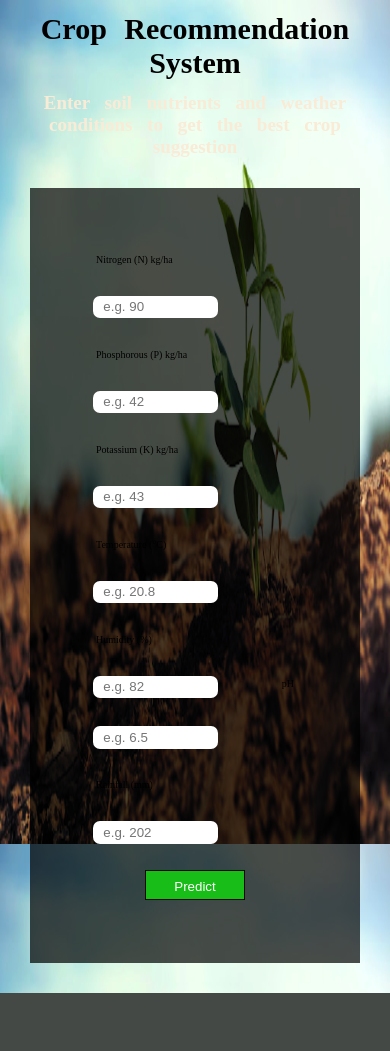
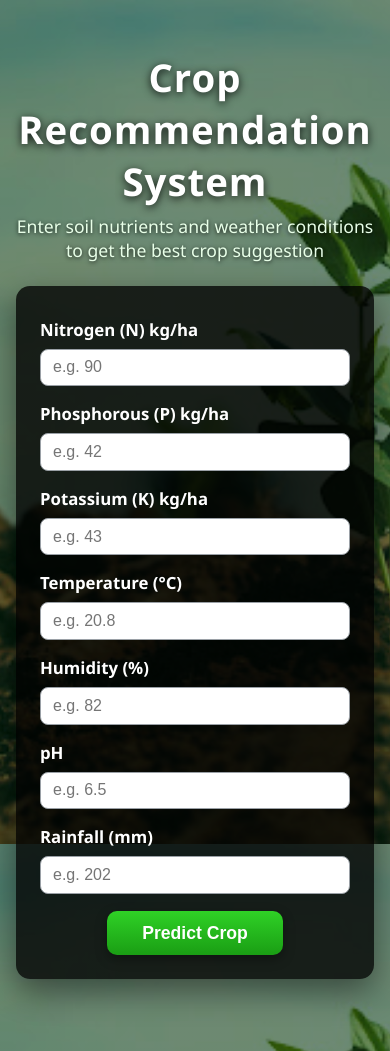
Before and after one commit to Jashwanth33/Crop-recomendation-system, a Flask app: page / in a window 390 px wide. Before the commit the page ends 993 px from the top, so only its background shows below. Run offline with Flask 3, Linux system fonts and the light colour scheme.

Commit message:
Improve UI: readable labels/contrast, modern form grid, styled result table, responsive layout

```diff
--- a/static/style.css
+++ b/static/style.css
@@ -1,110 +1,203 @@
 * {
     margin: 0;
     padding: 0;
+    box-sizing: border-box;
 }
 
 html {
-    font-size: 62.5%;
-    box-sizing: border-box;
+    font-size: 16px;
 }
 
 body {
-        background-image:url("../static/Background_image.png");
-        background-size:100%;
-        background-repeat: no-repeat;
-        background-attachment: fixed;
-        background-position: center;
-        margin: 0;
-        text-align: center;
-        overflow: hidden;
+    font-family: "Segoe UI", Arial, Helvetica, sans-serif;
+    background-image: linear-gradient(rgba(0, 40, 10, 0.55), rgba(0, 40, 10, 0.55)),
+        url("../static/Background_image.png");
+    background-size: cover;
+    background-repeat: no-repeat;
+    background-attachment: fixed;
+    background-position: center;
+    min-height: 100vh;
+    text-align: center;
+    color: #fff;
+    padding: 2rem 1rem 3rem;
 }
 
+h1 {
+    font-size: 2.4rem;
+    margin: 1.2rem 0 0.4rem;
+    letter-spacing: 1px;
+    color: #ffffff;
+    text-shadow: 0 2px 8px rgba(0, 0, 0, 0.85);
+}
+
+h3 {
+    font-size: 1.1rem;
+    font-weight: 500;
+    color: #e8ffe8;
+    text-shadow: 0 1px 4px rgba(0, 0, 0, 0.8);
+    margin-bottom: 1.5rem;
+}
+
+/* ---------- Form page ---------- */
+
+.form {
+    display: grid;
+    grid-template-columns: auto 1fr;
+    gap: 1rem 1.5rem;
+    align-items: center;
+    justify-content: center;
+    margin: 1.5rem auto;
+    max-width: 640px;
+    width: 100%;
+    padding: 2rem 2.4rem;
+    background-color: rgba(0, 0, 0, 0.78);
+    border-radius: 14px;
+    box-shadow: 0 12px 32px rgba(0, 0, 0, 0.45);
+    text-align: left;
+}
+
+.form label {
+    font-size: 1.05rem;
+    font-weight: 600;
+    color: #ffffff;
+    white-space: nowrap;
+}
+
+.form input[type="number"] {
+    width: 100%;
+    max-width: 280px;
+    padding: 0.55rem 0.75rem;
+    font-size: 1rem;
+    border: 1px solid #9aa0a6;
+    border-radius: 8px;
+    background: #ffffff;
+    color: #111111;
+}
+
+.form input[type="number"]:focus {
+    outline: 2px solid #24bd18;
+    border-color: #24bd18;
+}
+
+.form input[type="submit"],
+.button {
+    grid-column: 1 / -1;
+    justify-self: center;
+    margin-top: 0.6rem;
+    padding: 0.7rem 2.2rem;
+    font-size: 1.1rem;
+    font-weight: 700;
+    color: #ffffff;
+    background: linear-gradient(180deg, #2fd126, #1a9e14);
+    border: none;
+    border-radius: 10px;
+    cursor: pointer;
+    transition: transform 0.15s ease, box-shadow 0.15s ease;
+    box-shadow: 0 4px 12px rgba(0, 0, 0, 0.35);
+}
+
+.form input[type="submit"]:hover,
+.button:hover {
+    transform: translateY(-2px);
+    box-shadow: 0 8px 18px rgba(0, 0, 0, 0.45);
+}
+
+.form input[type="submit"]:active,
+.button:active {
+    transform: translateY(0);
+    background: linear-gradient(180deg, #6df138, #2fae1f);
+}
+
+/* ---------- Result page ---------- */
 
 .display-page {
-    background-color: rgb(197, 250, 192);
-    background-image: none;
-    color: black;
+    background: linear-gradient(160deg, #e9fbe4 0%, #c5fac0 55%, #aef0a6 100%);
+    color: #14261a;
 }
 
-
-h3 {
-    color: antiquewhite;
-    word-spacing: 10px;
-    font-size:1.9em;
+.display-page h1 {
+    color: #0d5c16;
+    text-shadow: none;
+    font-size: 2.6rem;
+    margin-top: 1.6rem;
 }
 
-
-h1 {
-    word-spacing: 10px;
-    font-size:3em;
-    margin: 0.4em;
-}
-
-.form {
-    display: flex;
-    flex-wrap: wrap; /* Allows items to wrap onto the next line */
-    justify-content: space-between; /* Distribute columns evenly */
-    margin: 30px;
-    width:fit-content;
-    padding: 50px;
-    height: 80vh;
-    background-color: rgba(0, 0, 0, 0.7);
-
-}
-
-.form label{
-    padding:1.6em;
-}
-
-
-.form input {
-    width: 50%;
-    border: 10px;
-    height:1.7em;
-
-}
-
-.box {
-    margin:1em;
-    width: fit-content;
-    border-radius: 7px;
-}
-
-input.box {
-    padding-left: 10px;
-}
-
-input[type="submit"] {
-    background: rgb(24, 189, 24);
-    border: solid 1px rgb(15, 10, 1);
-    color: white;
-    transition: all 1s;
-    width: 100px; /* Set a specific width */
-    padding: 0.8rem; /* Maintain padding */
-    margin: 12px auto; /* Center horizontally */
-    height:2.2em;
-}
-
-
-.button:hover {
-    box-shadow: 0 8px 16px 0 rgb(243, 104, 11), 0 6px 20px 0 rgba(0, 0, 0, 0.19);
-}
-
-.button:active {
-background:rgb(109, 241, 56);
+.display-page h3 {
+    color: #2a4d32;
+    text-shadow: none;
 }
 
 table {
-display: flex;
-border-collapse: collapse;
-margin: 8vh;
-justify-content: center;
-align-items: center;
+    border-collapse: collapse;
+    margin: 1.5rem auto 2rem;
+    background: #ffffff;
+    border-radius: 12px;
+    overflow: hidden;
+    box-shadow: 0 10px 26px rgba(20, 60, 25, 0.25);
+    min-width: 520px;
+    text-align: left;
 }
 
-td, th {
-border: 2px solid rgb(0, 0, 0);
-padding: 10px;
-width: auto;
-font-size: 2em;
+th, td {
+    border: none;
+    border-bottom: 1px solid #d8e8d8;
+    padding: 0.85rem 1.4rem;
+    font-size: 1.05rem;
+    color: #14261a;
 }
+
+th {
+    background: #167a20;
+    color: #ffffff;
+    font-size: 1rem;
+    letter-spacing: 0.4px;
+    text-transform: uppercase;
+}
+
+tr:nth-child(even) td {
+    background: #f2fbf1;
+}
+
+tr:last-child td {
+    border-bottom: none;
+}
+
+td:nth-child(2) {
+    font-variant-numeric: tabular-nums;
+    color: #0f3d18;
+}
+
+td:nth-child(3) {
+    font-weight: 700;
+    color: #0d5c16;
+}
+
+.form-back {
+    margin-bottom: 2.5rem;
+}
+
+@media (max-width: 640px) {
+    .form {
+        grid-template-columns: 1fr;
+        padding: 1.5rem;
+        gap: 0.5rem;
+    }
+
+    .form label {
+        margin-top: 0.5rem;
+    }
+
+    .form input[type="number"] {
+        max-width: none;
+    }
+
+    table {
+        min-width: 0;
+        width: 95%;
+    }
+
+    th, td {
+        padding: 0.6rem 0.7rem;
+        font-size: 0.95rem;
+    }
+}
--- a/templates/Result.html
+++ b/templates/Result.html
@@ -8,7 +8,7 @@
     <link rel="icon" type="image/x-icon" href="{{ url_for('static', filename='favicon.ico') }}">
 </head>
 <body class="display-page">
-    <h1>Recommended Crop : {{ cropName[0] | capitalize }}</h1>
+    <h1>Recommended Crop: {{ cropName[0] | capitalize }}</h1>
     <h3>Based on your soil and weather parameters</h3>
 
     <table>
@@ -54,7 +54,7 @@
         </tr>
     </table>
 
-    <form action="/" method="get">
+    <form class="form-back" action="/" method="get">
         <input class="button" type="submit" value="Try Another">
     </form>
 </body>
--- a/templates/index.html
+++ b/templates/index.html
@@ -15,27 +15,27 @@
 
     <form class="form" action="/predict/" method="post">
         <label for="Nitrogen">Nitrogen (N) kg/ha</label>
-        <input class="box" type="number" step="any" min="0" id="Nitrogen" name="Nitrogen" placeholder="e.g. 90" required>
+        <input type="number" step="any" min="0" id="Nitrogen" name="Nitrogen" placeholder="e.g. 90" required>
 
         <label for="Phosphorous">Phosphorous (P) kg/ha</label>
-        <input class="box" type="number" step="any" min="0" id="Phosphorous" name="Phosphorous" placeholder="e.g. 42" required>
+        <input type="number" step="any" min="0" id="Phosphorous" name="Phosphorous" placeholder="e.g. 42" required>
 
         <label for="Potassium">Potassium (K) kg/ha</label>
-        <input class="box" type="number" step="any" min="0" id="Potassium" name="Potassium" placeholder="e.g. 43" required>
+        <input type="number" step="any" min="0" id="Potassium" name="Potassium" placeholder="e.g. 43" required>
 
         <label for="Temperature">Temperature (&deg;C)</label>
-        <input class="box" type="number" step="any" id="Temperature" name="Temperature" placeholder="e.g. 20.8" required>
+        <input type="number" step="any" id="Temperature" name="Temperature" placeholder="e.g. 20.8" required>
 
         <label for="Humidity">Humidity (%)</label>
-        <input class="box" type="number" step="any" min="0" max="100" id="Humidity" name="Humidity" placeholder="e.g. 82" required>
+        <input type="number" step="any" min="0" max="100" id="Humidity" name="Humidity" placeholder="e.g. 82" required>
 
         <label for="PH">pH</label>
-        <input class="box" type="number" step="any" min="0" max="14" id="PH" name="PH" placeholder="e.g. 6.5" required>
+        <input type="number" step="any" min="0" max="14" id="PH" name="PH" placeholder="e.g. 6.5" required>
 
         <label for="Rainfall">Rainfall (mm)</label>
-        <input class="box" type="number" step="any" min="0" id="Rainfall" name="Rainfall" placeholder="e.g. 202" required>
+        <input type="number" step="any" min="0" id="Rainfall" name="Rainfall" placeholder="e.g. 202" required>
 
-        <input class="button" type="submit" value="Predict">
+        <input type="submit" value="Predict Crop">
     </form>
 </body>
 </html>
```
